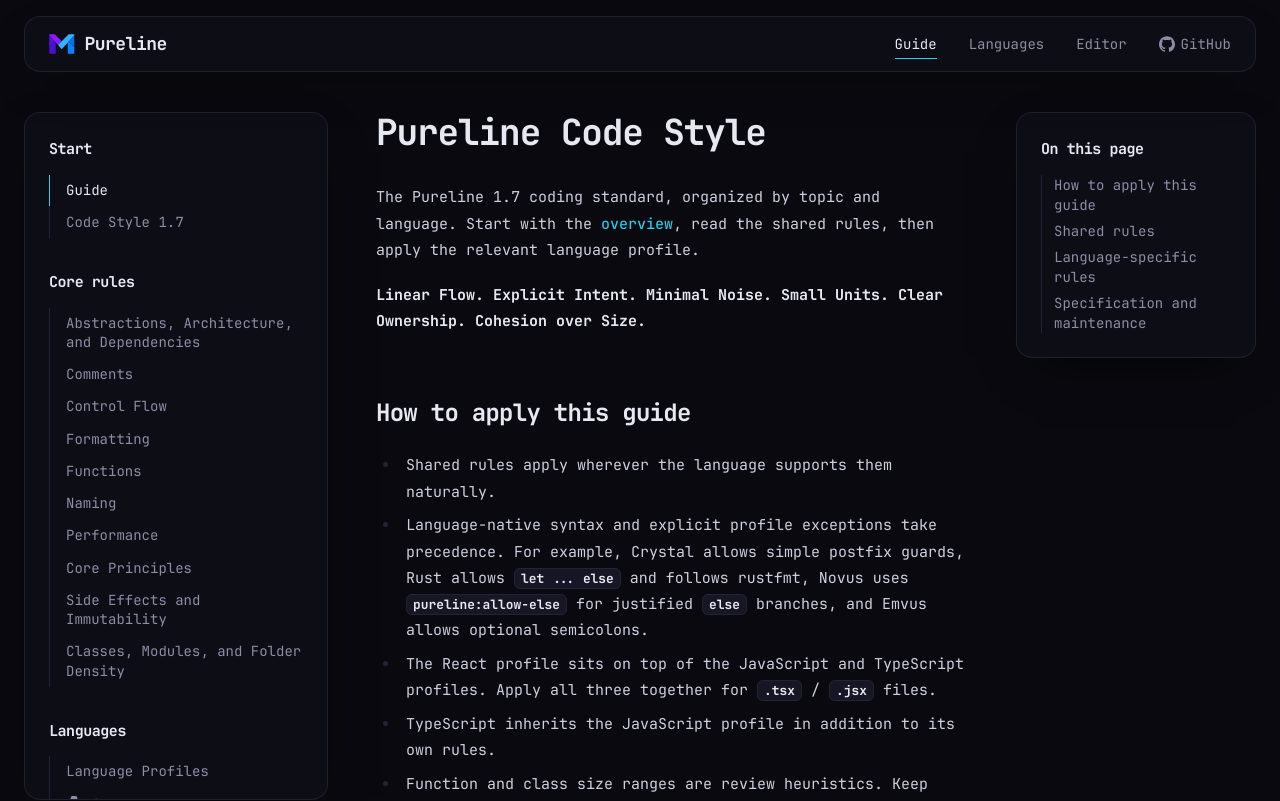
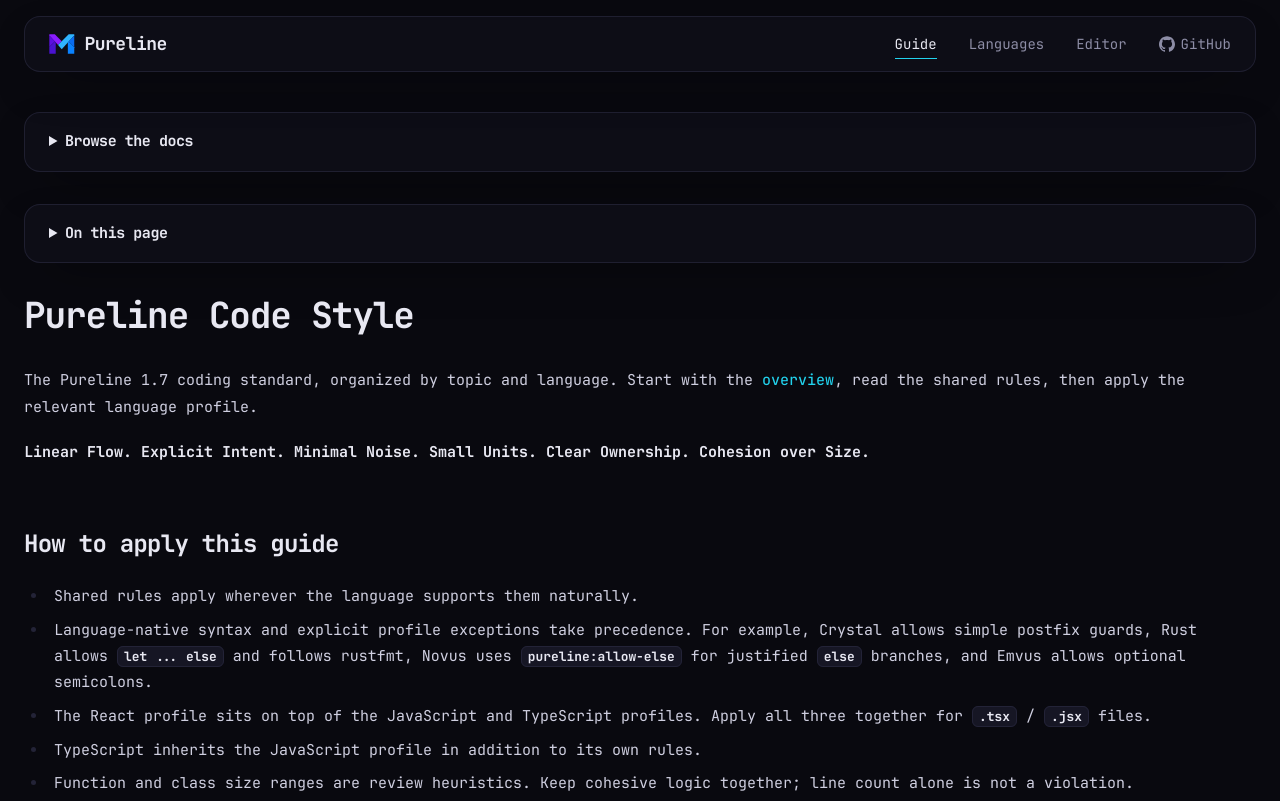
Before and after one commit to Myronide/pureline-style.eu, a React (Vite) app: page /docs in a window 1280 px wide. Shown: the top 801 px of the page. Built offline with nearby package versions, Linux system fonts and the light colour scheme.

Commit message:
style: docs side panels in the gutters, article at header width
- From 1880px, the navigation and the table of contents are fixed panels
  outside the header and footer width
- Below that, both appear as collapsible blocks above the article
- The article spans the same width as the header and footer

```diff
--- a/src/pages/Docs.tsx
+++ b/src/pages/Docs.tsx
@@ -5,22 +5,17 @@ import { Icon } from "../components/Icon";
 import { LanguageLogo } from "../components/LanguageLogo";
 import { NotFound } from "./NotFound";
 
-export function Docs() {
-  const slug = useParams()["*"] || INDEX_SLUG;
-  const doc = getDoc(slug);
-  if (!doc) return <NotFound />;
+/** Wide screens: the side panels sit in the gutters outside the header and footer width. */
+const gutter = "min-[1880px]:fixed min-[1880px]:top-28 min-[1880px]:max-h-[calc(100vh-8rem)] min-[1880px]:overflow-y-auto min-[1880px]:p-6";
 
-  const toc = headings(doc.body);
-  const all = nav.flatMap((g) => g.docs);
-  const i = all.findIndex((d) => d.slug === slug);
-  const prev = all[i - 1];
-  const next = all[i + 1];
+/** Narrower screens: the same content, collapsed above the article at header width. */
+const inline = "mb-8 min-[1880px]:hidden";
 
+function DocNav() {
   return (
-    <div className="shell grid gap-8 py-10 lg:grid-cols-[20rem_minmax(0,1fr)] lg:gap-10 xl:grid-cols-[19rem_minmax(0,1fr)_15rem] xl:gap-12">
-      <aside className="island p-6 lg:sticky lg:top-24 lg:max-h-[calc(100vh-7rem)] lg:self-start lg:overflow-y-auto">
+    <>
       {nav.map((g) => (
-          <div key={g.label} className="mb-8">
+        <div key={g.label} className="mb-8 last:mb-0">
           <p className="display mb-3 text-[15px] text-fg">{g.label}</p>
           <ul className="space-y-px border-l border-line">
             {g.docs.map((d) => (
@@ -40,7 +35,57 @@ export function Docs() {
           </ul>
         </div>
       ))}
+    </>
+  );
+}
+
+function Toc({ items }: { items: { id: string; text: string }[] }) {
+  return (
+    <ul className="space-y-1.5 border-l border-line text-sm">
+      {items.map((h) => (
+        <li key={h.id}>
+          <a href={`#${h.id}`} className="-ml-px block border-l border-transparent pl-3 text-muted transition-colors hover:border-accent hover:text-fg">{h.text}</a>
+        </li>
+      ))}
+    </ul>
+  );
+}
+
+export function Docs() {
+  const slug = useParams()["*"] || INDEX_SLUG;
+  const doc = getDoc(slug);
+  if (!doc) return <NotFound />;
+
+  const toc = headings(doc.body);
+  const all = nav.flatMap((g) => g.docs);
+  const i = all.findIndex((d) => d.slug === slug);
+  const prev = all[i - 1];
+  const next = all[i + 1];
+
+  return (
+    <div className="shell py-10">
+      <aside className={`island hidden w-72 left-6 p-6 ${gutter} min-[1880px]:block`} aria-label="Documentation">
+        <DocNav />
       </aside>
+
+      {toc.length > 1 && (
+        <aside className={`island hidden w-60 right-6 p-6 ${gutter} min-[1880px]:block`} aria-label="On this page">
+          <p className="display mb-3 text-[15px] text-fg">On this page</p>
+          <Toc items={toc} />
+        </aside>
+      )}
+
+      <details className={`island ${inline}`}>
+        <summary className="display cursor-pointer select-none px-6 py-4 text-[15px]">Browse the docs</summary>
+        <div className="px-6 pb-6"><DocNav /></div>
+      </details>
+
+      {toc.length > 1 && (
+        <details className={`island ${inline}`}>
+          <summary className="display cursor-pointer select-none px-6 py-4 text-[15px]">On this page</summary>
+          <div className="px-6 pb-6"><Toc items={toc} /></div>
+        </details>
+      )}
 
       <article className="min-w-0">
         <div className="doc prose prose-invert max-w-none"><Markdown slug={slug}>{doc.body}</Markdown></div>
@@ -52,17 +97,6 @@ export function Docs() {
           <Icon name="lucide:pencil" className="size-3.5" /> View source on GitHub
         </a>
       </article>
-
-      {toc.length > 1 && (
-        <aside className="island hidden p-6 xl:sticky xl:top-24 xl:block xl:max-h-[calc(100vh-7rem)] xl:self-start xl:overflow-y-auto">
-          <p className="display mb-3 text-[15px] text-fg">On this page</p>
-          <ul className="space-y-1.5 border-l border-line text-sm">
-            {toc.map((h) => (
-              <li key={h.id}><a href={`#${h.id}`} className="-ml-px block border-l border-transparent pl-3 text-muted transition-colors hover:border-accent hover:text-fg">{h.text}</a></li>
-            ))}
-          </ul>
-        </aside>
-      )}
     </div>
   );
 }
```
Lines whose indentation alone changed are shown as unchanged.
